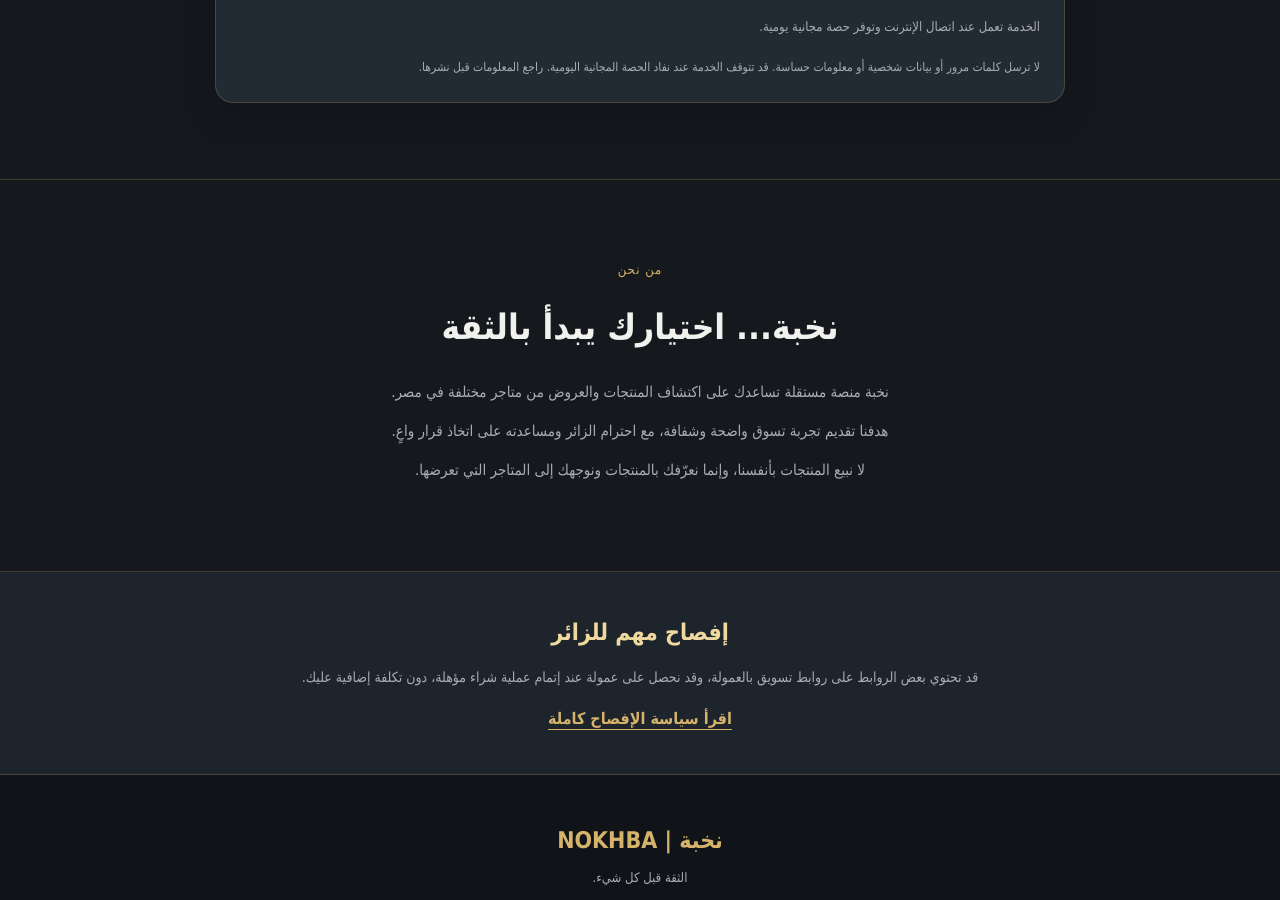
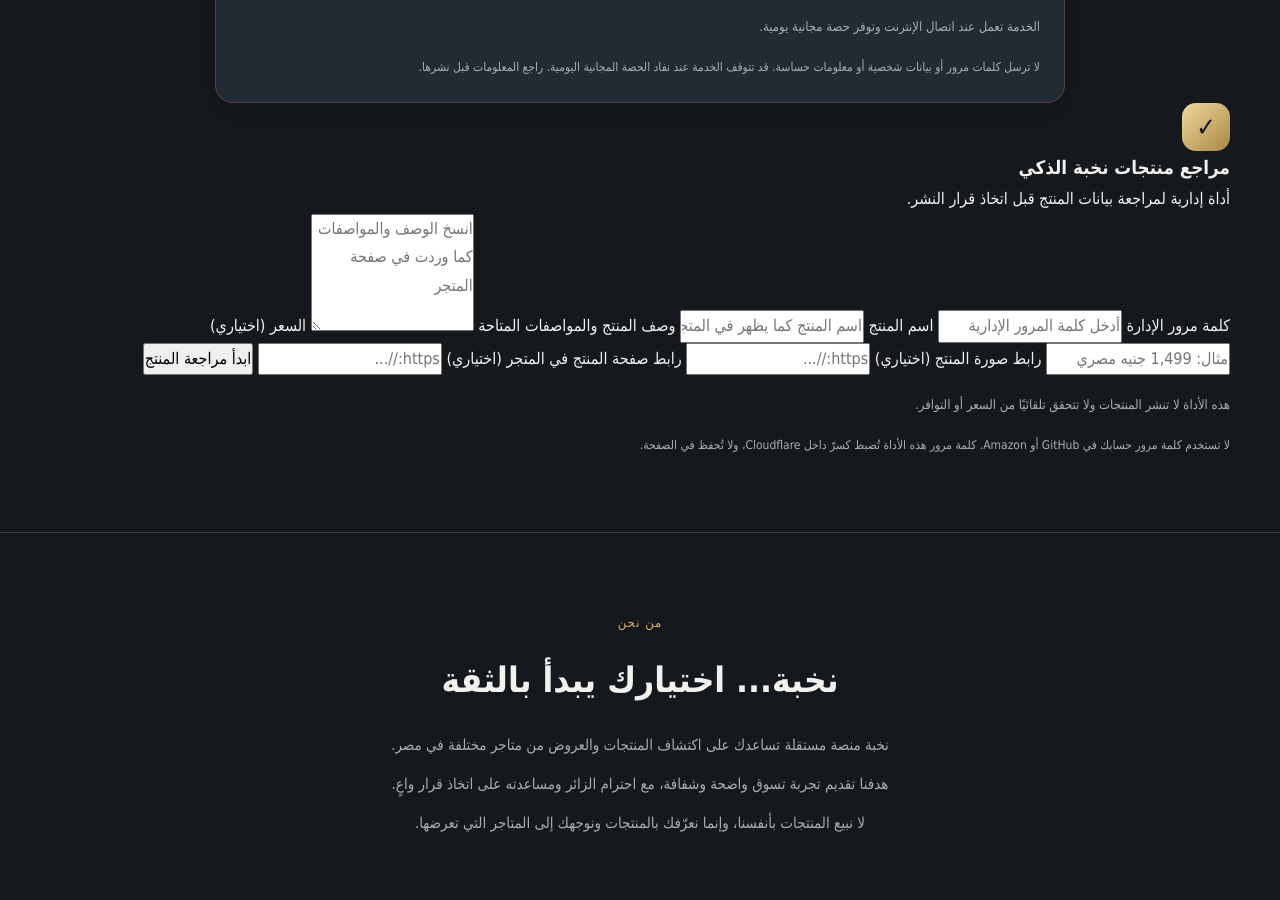
Before and after one commit to ashraflx71/NOKHBA, a plain HTML site: page index.html in a window 1280 px wide. Shown: the part 10317-11217 px from the top of the page. Drawn offline with Linux system fonts and the light colour scheme; some packages are replaced by stand-ins of ours; a script that the page names is missing.

Commit message:
Add product reviewer interface to NOKHBA AI Studio

```diff
--- a/index.html
+++ b/index.html
@@ -485,6 +485,34 @@
 
         <p class="ai-privacy-note">لا ترسل كلمات مرور أو بيانات شخصية أو معلومات حساسة. قد تتوقف الخدمة عند نفاد الحصة المجانية اليومية. راجع المعلومات قبل نشرها.</p>
       </div>
+
+      <div class="ai-review-panel" id="nokhba-product-review">
+        <div class="ai-review-heading">
+          <span class="ai-studio-mark" aria-hidden="true">✓</span>
+          <div><h3>مراجع منتجات نخبة الذكي</h3><p>أداة إدارية لمراجعة بيانات المنتج قبل اتخاذ قرار النشر.</p></div>
+        </div>
+        <form id="nokhbaReviewForm" class="ai-review-form">
+          <label for="nokhbaAdminPassword">كلمة مرور الإدارة</label>
+          <input id="nokhbaAdminPassword" type="password" autocomplete="current-password" maxlength="200" required placeholder="أدخل كلمة المرور الإدارية">
+          <label for="nokhbaReviewName">اسم المنتج</label>
+          <input id="nokhbaReviewName" type="text" maxlength="250" required placeholder="اسم المنتج كما يظهر في المتجر">
+          <label for="nokhbaReviewDescription">وصف المنتج والمواصفات المتاحة</label>
+          <textarea id="nokhbaReviewDescription" rows="4" maxlength="2500" required placeholder="انسخ الوصف والمواصفات كما وردت في صفحة المتجر"></textarea>
+          <label for="nokhbaReviewPrice">السعر (اختياري)</label>
+          <input id="nokhbaReviewPrice" type="text" maxlength="100" placeholder="مثال: 1,499 جنيه مصري">
+          <label for="nokhbaReviewImage">رابط صورة المنتج (اختياري)</label>
+          <input id="nokhbaReviewImage" type="url" maxlength="1000" placeholder="https://...">
+          <label for="nokhbaReviewUrl">رابط صفحة المنتج في المتجر (اختياري)</label>
+          <input id="nokhbaReviewUrl" type="url" maxlength="1000" placeholder="https://...">
+          <button type="submit" id="nokhbaReviewSubmit">ابدأ مراجعة المنتج</button>
+        </form>
+        <div id="nokhbaReviewStatus" class="ai-status" role="status" aria-live="polite">هذه الأداة لا تنشر المنتجات ولا تتحقق تلقائيًا من السعر أو التوافر.</div>
+        <div id="nokhbaReviewResult" class="ai-result" hidden>
+          <div class="ai-result-heading"><h3>تقرير المراجعة</h3><button type="button" id="nokhbaReviewCopy" class="ai-copy-button">نسخ التقرير</button></div>
+          <div id="nokhbaReviewAnswer" class="ai-answer" dir="auto"></div>
+        </div>
+        <p class="ai-privacy-note">لا تستخدم كلمة مرور حسابك في GitHub أو Amazon. كلمة مرور هذه الأداة تُضبط كسرّ داخل Cloudflare، ولا تُحفظ في الصفحة.</p>
+      </div>
     </div>
   </section>
 
@@ -602,6 +630,8 @@
 
 <script src="ai-studio.js?v=20261119-1" defer></script>
 
+<script src="product-reviewer.js?v=20261119-1" defer></script>
+
 <!-- SERVICE WORKER -->
 
 <script>
```
